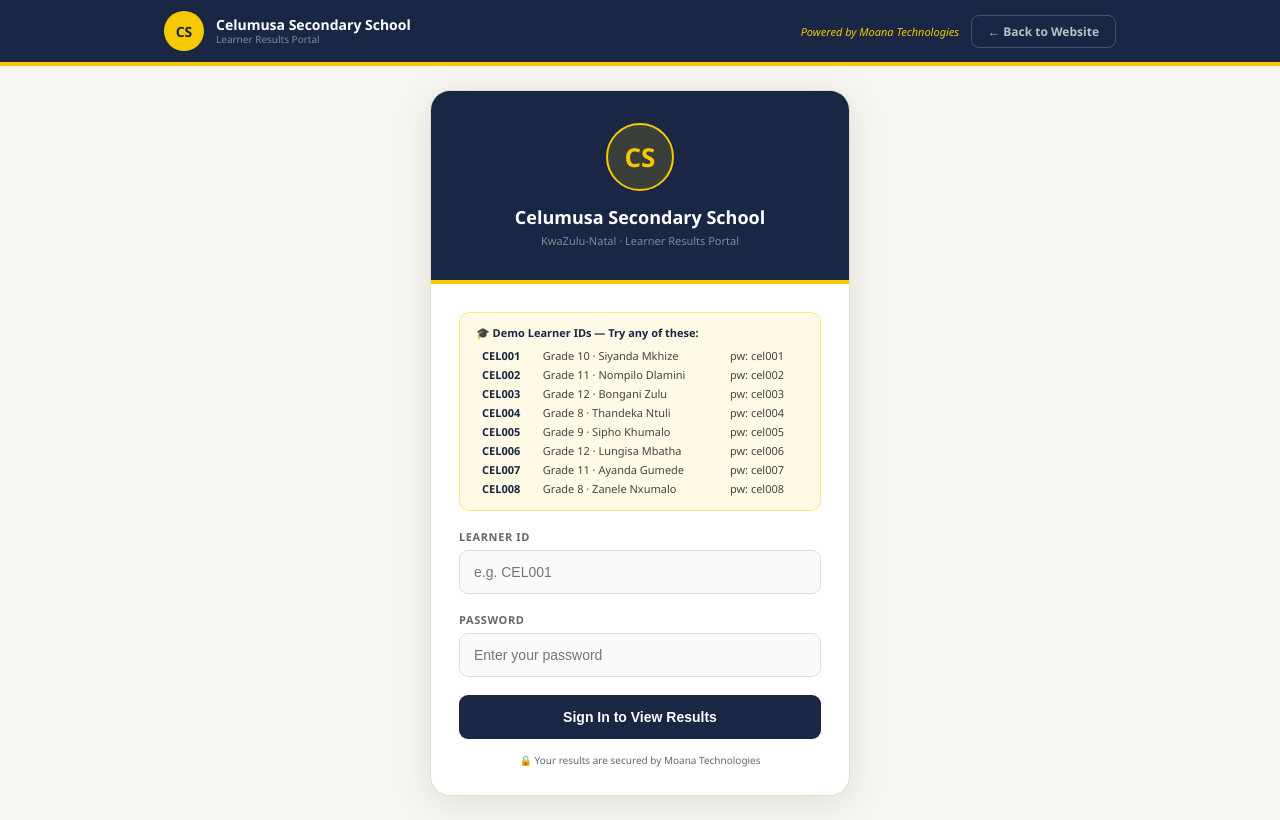
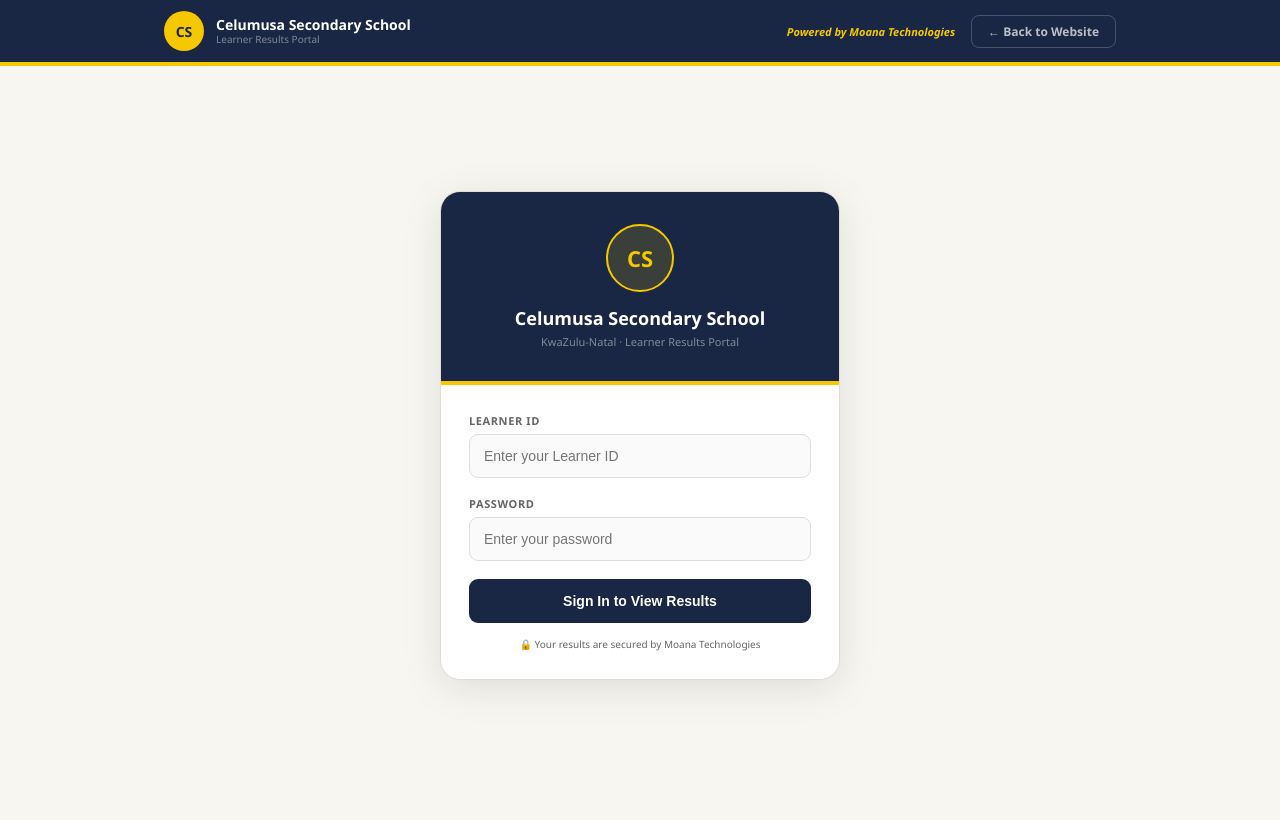
Before and after one commit to moana-tec/celumusa-secondary, a plain HTML site: page celumusa-portal.html in a window 1280 px wide. Drawn offline with Linux system fonts and the light colour scheme.

Commit message:
Update celumusa-portal.html

```diff
--- a/celumusa-portal.html
+++ b/celumusa-portal.html
@@ -8,8 +8,8 @@
 *{margin:0;padding:0;box-sizing:border-box}
 :root{
   --navy:#1a2744;--navy2:#0f1a32;
-  --gold:#f5c800;--gold2:#ffd700;--gold3:#c9a800;
-  --light:#f8f6f0;--white:#fff;--muted:#666;--border:#e0ddd5;
+  --gold:#f5c800;
+  --light:#f8f6f0;--muted:#666;--border:#e0ddd5;
 }
 body{font-family:'Segoe UI',Arial,sans-serif;background:var(--light);min-height:100vh}
 header{background:var(--navy);border-bottom:4px solid var(--gold);padding:0}
@@ -18,15 +18,15 @@
 .hdr-emblem{width:40px;height:40px;background:var(--gold);border-radius:50%;display:flex;align-items:center;justify-content:center;font-size:14px;font-weight:900;color:var(--navy)}
 .hdr-name{color:#fff;font-size:14px;font-weight:700;line-height:1.2}
 .hdr-name span{color:rgba(255,255,255,.45);font-size:10px;font-weight:400;display:block}
-.hdr-right{display:flex;align-items:center;gap:12px;flex-wrap:wrap}
-.moana-badge{color:var(--gold);font-size:11px;font-style:italic}
+.hdr-right{display:flex;align-items:center;gap:16px;flex-wrap:wrap}
+.moana-text{color:var(--gold);font-size:11px;font-weight:600;font-style:italic}
 .back-btn{background:none;border:1.5px solid rgba(255,255,255,.2);color:rgba(255,255,255,.7);padding:7px 16px;border-radius:8px;font-size:12px;cursor:pointer;font-weight:600;text-decoration:none;transition:.2s}
 .back-btn:hover{border-color:var(--gold);color:var(--gold)}
 
 #loginPage{display:flex;align-items:center;justify-content:center;min-height:calc(100vh - 62px);padding:24px}
-.login-box{background:#fff;border-radius:20px;border:1.5px solid var(--border);overflow:hidden;width:100%;max-width:420px;box-shadow:0 8px 40px rgba(0,0,0,.1)}
+.login-box{background:#fff;border-radius:20px;border:1.5px solid var(--border);overflow:hidden;width:100%;max-width:400px;box-shadow:0 8px 40px rgba(0,0,0,.1)}
 .login-head{background:var(--navy);padding:32px 28px;text-align:center;border-bottom:4px solid var(--gold)}
-.login-icon{width:68px;height:68px;background:rgba(245,200,0,.15);border:2px solid var(--gold);border-radius:50%;display:flex;align-items:center;justify-content:center;font-size:26px;font-weight:900;color:var(--gold);margin:0 auto 14px}
+.login-icon{width:68px;height:68px;background:rgba(245,200,0,.15);border:2px solid var(--gold);border-radius:50%;display:flex;align-items:center;justify-content:center;font-size:22px;font-weight:900;color:var(--gold);margin:0 auto 14px}
 .login-head h2{color:#fff;font-size:18px;font-weight:700;margin-bottom:4px}
 .login-head p{color:rgba(255,255,255,.45);font-size:11px}
 .login-body{padding:28px}
@@ -40,12 +40,6 @@
 .login-note{text-align:center;font-size:10px;color:var(--muted);margin-top:14px}
 .spin{display:none;width:18px;height:18px;border:2px solid rgba(255,255,255,.3);border-top-color:#fff;border-radius:50%;animation:spin .6s linear infinite;margin:0 auto}
 @keyframes spin{to{transform:rotate(360deg)}}
-
-.demo-hint{background:rgba(245,200,0,.1);border:1px solid rgba(245,200,0,.4);border-radius:10px;padding:12px 16px;margin-bottom:18px}
-.demo-hint p{font-size:11px;color:var(--navy);font-weight:600;margin-bottom:6px}
-.demo-hint table{width:100%;font-size:11px;border-collapse:collapse}
-.demo-hint td{padding:2px 6px;color:#444}
-.demo-hint td:first-child{font-weight:700;color:var(--navy);white-space:nowrap}
 
 #resultsPage{display:none;padding:32px 24px;max-width:1000px;margin:0 auto}
 .res-topbar{display:flex;justify-content:space-between;align-items:center;margin-bottom:20px;flex-wrap:wrap;gap:12px}
@@ -156,13 +150,12 @@
       <div class="hdr-name">Celumusa Secondary School<span>Learner Results Portal</span></div>
     </div>
     <div class="hdr-right">
-      <span class="moana-badge">Powered by Moana Technologies</span>
+      <span class="moana-text">Powered by Moana Technologies</span>
       <a href="index.html" class="back-btn">← Back to Website</a>
     </div>
   </div>
 </header>
 
-<!-- LOGIN -->
 <div id="loginPage">
   <div class="login-box">
     <div class="login-head">
@@ -171,21 +164,8 @@
       <p>KwaZulu-Natal · Learner Results Portal</p>
     </div>
     <div class="login-body">
-      <div class="demo-hint">
-        <p>🎓 Demo Learner IDs — Try any of these:</p>
-        <table>
-          <tr><td>CEL001</td><td>Grade 10 · Siyanda Mkhize</td><td>pw: cel001</td></tr>
-          <tr><td>CEL002</td><td>Grade 11 · Nompilo Dlamini</td><td>pw: cel002</td></tr>
-          <tr><td>CEL003</td><td>Grade 12 · Bongani Zulu</td><td>pw: cel003</td></tr>
-          <tr><td>CEL004</td><td>Grade 8 · Thandeka Ntuli</td><td>pw: cel004</td></tr>
-          <tr><td>CEL005</td><td>Grade 9 · Sipho Khumalo</td><td>pw: cel005</td></tr>
-          <tr><td>CEL006</td><td>Grade 12 · Lungisa Mbatha</td><td>pw: cel006</td></tr>
-          <tr><td>CEL007</td><td>Grade 11 · Ayanda Gumede</td><td>pw: cel007</td></tr>
-          <tr><td>CEL008</td><td>Grade 8 · Zanele Nxumalo</td><td>pw: cel008</td></tr>
-        </table>
-      </div>
       <div class="err" id="errMsg">Incorrect Learner ID or password. Please try again.</div>
-      <div class="field"><label>Learner ID</label><input type="text" id="lid" placeholder="e.g. CEL001" autocomplete="off"/></div>
+      <div class="field"><label>Learner ID</label><input type="text" id="lid" placeholder="Enter your Learner ID" autocomplete="off"/></div>
       <div class="field"><label>Password</label><input type="password" id="lpw" placeholder="Enter your password"/></div>
       <button class="login-btn" id="loginBtn" onclick="doLogin()">
         <span id="btnTxt">Sign In to View Results</span>
@@ -196,7 +176,6 @@
   </div>
 </div>
 
-<!-- RESULTS -->
 <div id="resultsPage">
   <div class="res-topbar">
     <h2>📋 Learner Results</h2>
@@ -261,13 +240,11 @@
   </div>
 
   <div class="print-watermark">Printed from Celumusa Secondary School Learner Portal · Powered by Moana Technologies</div>
-  <div class="footer-note">Results secured by Moana Technologies · Celumusa Secondary School · KwaZulu-Natal</div>
+  <div class="footer-note">Powered by Moana Technologies · Celumusa Secondary School · KwaZulu-Natal</div>
 </div>
 
 <script>
 const STUDENTS=[
-
-  // ── GRADE 10 ──
   {id:'CEL001',pw:'cel001',name:'Siyanda Mkhize',grade:'Grade 10',year:'2025',terms:{
     'Term 1':{released:true,subjects:[
       {name:'Mathematics',teacher:'Mr. S. Ndlovu',mark:68,comment:'Good algebraic foundation. Trigonometry needs more focused revision.',rec:'Practise 5 trig problems daily. Use the Moana Maths Grade 10 worksheet pack.'},
@@ -287,8 +264,6 @@
     ]},
     'Term 3':{released:false,subjects:[]},'Term 4':{released:false,subjects:[]},
   }},
-
-  // ── GRADE 11 ──
   {id:'CEL002',pw:'cel002',name:'Nompilo Dlamini',grade:'Grade 11',year:'2025',terms:{
     'Term 1':{released:true,subjects:[
       {name:'Mathematics',teacher:'Mr. S. Ndlovu',mark:55,comment:'Calculus introduction is challenging. Linear functions are well understood.',rec:'Spend 20 minutes daily on calculus basics — take it one rule at a time.'},
@@ -308,8 +283,6 @@
     ]},
     'Term 3':{released:false,subjects:[]},'Term 4':{released:false,subjects:[]},
   }},
-
-  // ── GRADE 12 ──
   {id:'CEL003',pw:'cel003',name:'Bongani Zulu',grade:'Grade 12',year:'2025',terms:{
     'Term 1':{released:true,subjects:[
       {name:'Mathematics',teacher:'Mr. S. Ndlovu',mark:78,comment:'Strong performance across all topics. Statistics needs slight revision.',rec:'Revise regression and correlation — these carry easy marks in Paper 3.'},
@@ -329,8 +302,6 @@
     ]},
     'Term 3':{released:false,subjects:[]},'Term 4':{released:false,subjects:[]},
   }},
-
-  // ── GRADE 8 ──
   {id:'CEL004',pw:'cel004',name:'Thandeka Ntuli',grade:'Grade 8',year:'2025',terms:{
     'Term 1':{released:true,subjects:[
       {name:'Mathematics',teacher:'Mr. S. Ndlovu',mark:62,comment:'Good number sense from primary school. Algebra introduction needs practice.',rec:'Practise substitution and simplification daily — these are the building blocks of algebra.'},
@@ -350,8 +321,6 @@
     ]},
     'Term 3':{released:false,subjects:[]},'Term 4':{released:false,subjects:[]},
   }},
-
-  // ── GRADE 9 ──
   {id:'CEL005',pw:'cel005',name:'Sipho Khumalo',grade:'Grade 9',year:'2025',terms:{
     'Term 1':{released:true,subjects:[
       {name:'Mathematics',teacher:'Mr. S. Ndlovu',mark:45,comment:'Foundational gaps in algebra are affecting progress. Targeted support needed.',rec:'Spend 20 minutes daily on algebraic equations — use the Moana Grade 9 pack.'},
@@ -371,8 +340,6 @@
     ]},
     'Term 3':{released:false,subjects:[]},'Term 4':{released:false,subjects:[]},
   }},
-
-  // ── GRADE 12 (second learner) ──
   {id:'CEL006',pw:'cel006',name:'Lungisa Mbatha',grade:'Grade 12',year:'2025',terms:{
     'Term 1':{released:true,subjects:[
       {name:'Mathematics',teacher:'Mr. S. Ndlovu',mark:42,comment:'Algebra and functions need urgent attention. Past papers are essential now.',rec:'Do one past paper per week under exam conditions — identify your weak areas.'},
@@ -392,8 +359,6 @@
     ]},
     'Term 3':{released:false,subjects:[]},'Term 4':{released:false,subjects:[]},
   }},
-
-  // ── GRADE 11 (second learner) ──
   {id:'CEL007',pw:'cel007',name:'Ayanda Gumede',grade:'Grade 11',year:'2025',terms:{
     'Term 1':{released:true,subjects:[
       {name:'Mathematics',teacher:'Mr. S. Ndlovu',mark:88,comment:'Exceptional mathematical ability. A natural problem-solver.',rec:'Explore Grade 12 topics — you are ahead of the Grade 11 curriculum.'},
@@ -413,8 +378,6 @@
     ]},
     'Term 3':{released:false,subjects:[]},'Term 4':{released:false,subjects:[]},
   }},
-
-  // ── GRADE 8 (second learner) ──
   {id:'CEL008',pw:'cel008',name:'Zanele Nxumalo',grade:'Grade 8',year:'2025',terms:{
     'Term 1':{released:true,subjects:[
       {name:'Mathematics',teacher:'Mr. S. Ndlovu',mark:36,comment:'Struggling with algebraic expressions. Times tables need to be consolidated.',rec:'Practise times tables for 10 minutes every morning — this underpins all of algebra.'},
@@ -457,7 +420,7 @@
   const txt=document.getElementById('btnTxt');
   const sp=document.getElementById('spin');
   err.style.display='none';
-  if(!id||!pw){err.textContent='Please enter your Learner ID and password.';err.style.display='block';return}
+  if(!id||!pw){err.textContent='Please enter your Learner ID and password.';err.style.display='block';return;}
   btn.disabled=true;txt.style.display='none';sp.style.display='block';
   setTimeout(()=>{
     btn.disabled=false;txt.style.display='block';sp.style.display='none';
@@ -479,7 +442,7 @@
   curTerm=terms.find(t=>cur.terms[t].released)||terms[0];
   document.getElementById('termTabs').innerHTML=terms.map(t=>{
     const rel=cur.terms[t].released;
-    return`<div class="ttab${t===curTerm?' active':''}${rel?'':' locked'}" onclick="${rel?`switchTerm('${t}',this)`:'alert(\"Results for this term have not been released yet.\")'}">
+    return`<div class="ttab${t===curTerm?' active':''}${rel?'':' locked'}" onclick="${rel?`switchTerm('${t}',this)`:'alert(\'Results for this term have not been released yet.\')'}">
       ${t}${rel?'':'<span class="soon">Soon</span>'}
     </div>`;
   }).join('');
@@ -491,10 +454,7 @@
 function renderProgressChart(){
   const t1=cur.terms['Term 1'];
   const t2=cur.terms['Term 2'];
-  if(!t1||!t1.released||!t2||!t2.released){
-    document.getElementById('progressBox').style.display='none';
-    return;
-  }
+  if(!t1||!t1.released||!t2||!t2.released){document.getElementById('progressBox').style.display='none';return;}
   document.getElementById('progressBox').style.display='block';
   const html=t1.subjects.map(s1=>{
     const s2=t2.subjects.find(s=>s.name===s1.name);
@@ -506,16 +466,8 @@
     return`<div class="chart-row">
       <div class="chart-subj">${s1.name} ${arrow}</div>
       <div class="chart-bars">
-        <div class="bar-wrap">
-          <div class="bar-label">T1</div>
-          <div class="bar-track"><div class="bar-fill bar-t1" style="width:${s1.mark}%"></div></div>
-          <div class="bar-pct">${s1.mark}%</div>
-        </div>
-        <div class="bar-wrap">
-          <div class="bar-label">T2</div>
-          <div class="bar-track"><div class="bar-fill bar-t2" style="width:${s2.mark}%"></div></div>
-          <div class="bar-pct">${s2.mark}%</div>
-        </div>
+        <div class="bar-wrap"><div class="bar-label">T1</div><div class="bar-track"><div class="bar-fill bar-t1" style="width:${s1.mark}%"></div></div><div class="bar-pct">${s1.mark}%</div></div>
+        <div class="bar-wrap"><div class="bar-label">T2</div><div class="bar-track"><div class="bar-fill bar-t2" style="width:${s2.mark}%"></div></div><div class="bar-pct">${s2.mark}%</div></div>
       </div>
     </div>`;
   }).join('');
@@ -583,7 +535,7 @@
   window.scrollTo(0,0);
 }
 
-document.addEventListener('keydown',e=>{if(e.key==='Enter')doLogin()});
+document.addEventListener('keydown',e=>{if(e.key==='Enter')doLogin();});
 
 window.addEventListener('load',()=>{
   const params=new URLSearchParams(window.location.search);
```
